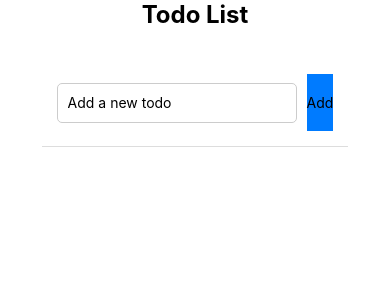
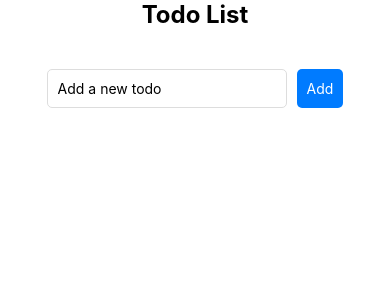
Before and after one commit to mogun/Todo_ReactNative, a React Native app: screen / in a window 390 px wide. Shown: the top 300 px of the page. Built offline with nearby package versions, Linux system fonts and the light colour scheme.

Commit message:
レビュー修正: コンポーネントの分離

```diff
--- a/app/components/TodoInput.tsx
+++ b/app/components/TodoInput.tsx
@@ -10,7 +10,7 @@ export const TodoInput: React.FC<TodoInputProps> = ({onAdd}) => {
 
   const handleAdd = () => {
     if (text.trim()) {
-      onAdd(text);
+      onAdd(text.trim());
       setText('');
     }
   }
@@ -19,12 +19,12 @@ export const TodoInput: React.FC<TodoInputProps> = ({onAdd}) => {
     <View style={styles.container}>
       <TextInput
         style={styles.input}
-        placeholder="Add a new todo"
         value={text}
         onChangeText={setText}
+        placeholder="Add a new todo"
       />
       <TouchableOpacity style={styles.addButton} onPress={handleAdd}>
-        <Text style={styles.addButton}>Add</Text>
+        <Text style={styles.addButtonText}>Add</Text>
       </TouchableOpacity>
     </View>
   )
@@ -33,22 +33,23 @@ export const TodoInput: React.FC<TodoInputProps> = ({onAdd}) => {
 const styles = StyleSheet.create({
   container: {
     flexDirection: 'row',
-    alignItems: 'center',
-    padding: 15,
-    borderBottomWidth: 1,
-    borderBottomColor: '#ddd',
+    padding: 10,
   },
   input: {
     flex: 1,
-    height: 40,
     borderWidth: 1,
-    borderColor: '#ccc',
+    borderColor: '#ddd',
+    padding: 10,
+    marginRight: 10,
     borderRadius: 5,
-    paddingHorizontal: 10,
-    marginRight: 10,
   },
   addButton: {
     backgroundColor: '#007bff',
-    paddingVertical: 10,
-  }
+    padding: 10,
+    borderRadius: 5,
+    justifyContent: 'center',
+  },
+  addButtonText: {
+    color: '#fff',
+  },
 });
```
